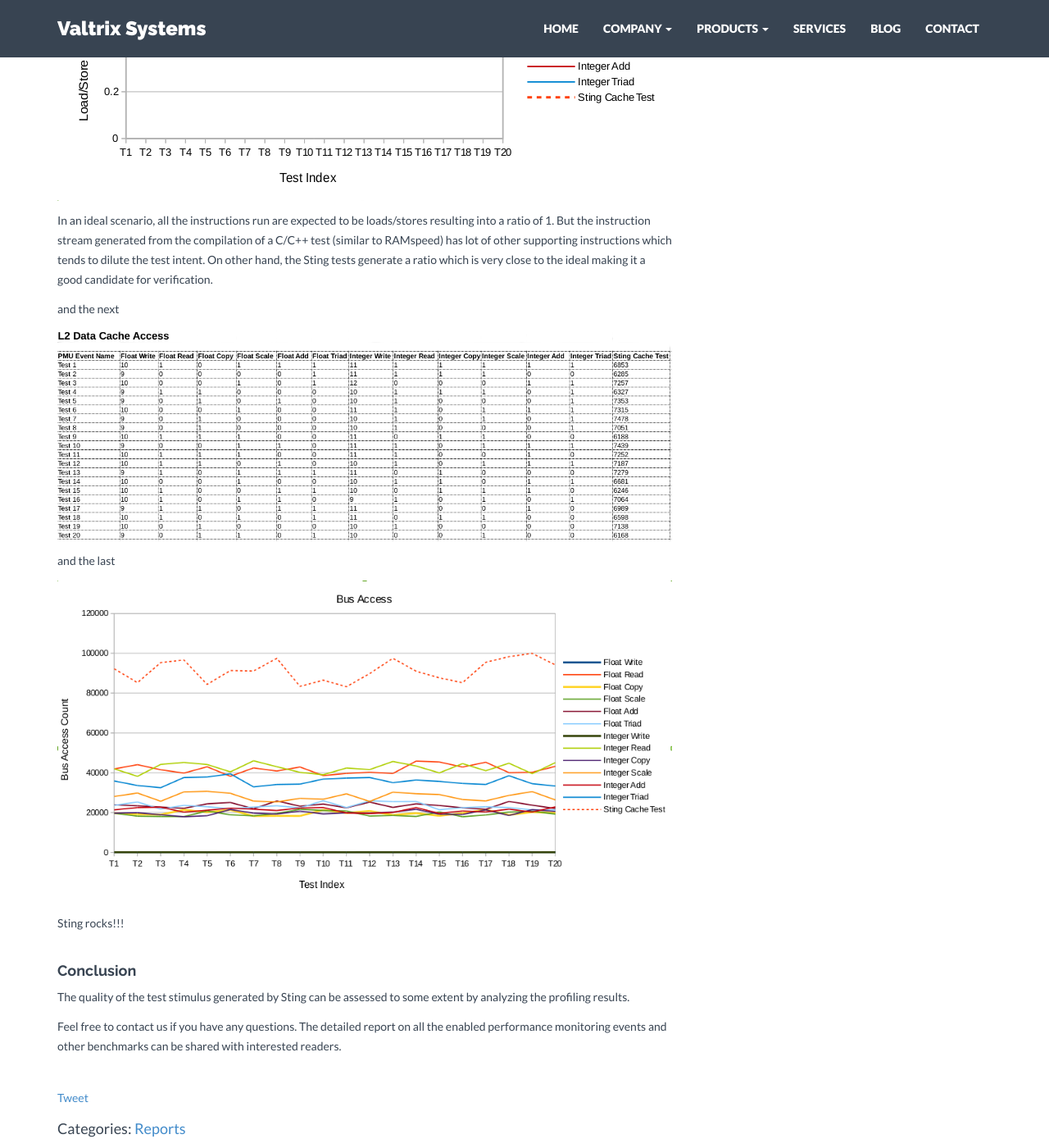
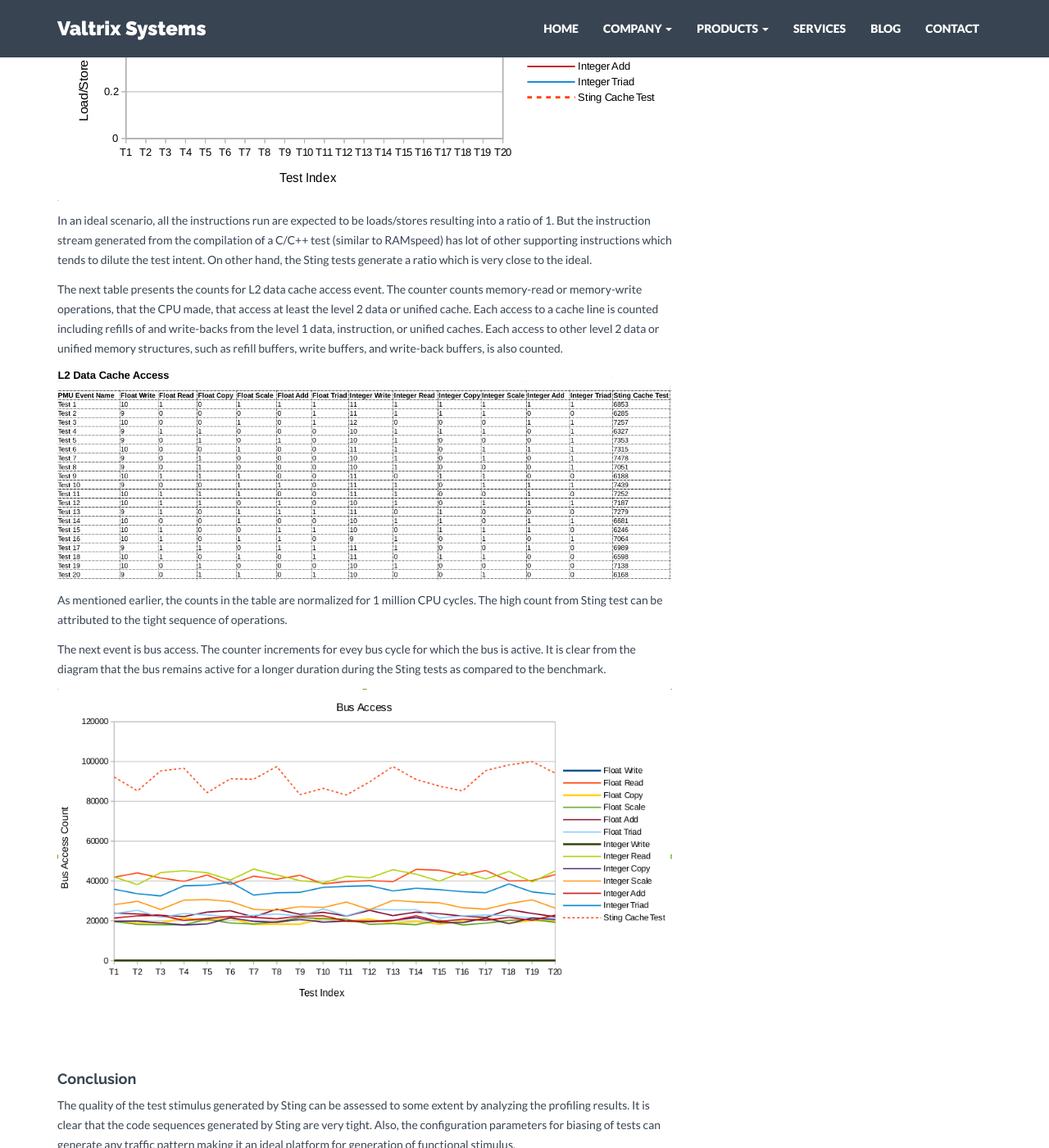
Before and after one commit to valtrix/valtrix.github.io, a Jekyll site: the page built from reports/_posts/2016-06-20-dragonboard-perfmon-data.markdown, in a window 1280 px wide and 1400 px high, scrolled down 2111 px. Shown: the whole window at 82% size. Built offline with Jekyll 4.4.1, drawn with Linux system fonts in a browser that asks for light colours; nearby versions of some CDN libraries; comment, search, counter and statistics services are not loaded; some of the changed text lies outside the part shown.

Commit message:
Change to the perfmon results blog

```diff
--- a/reports/_posts/2016-06-20-dragonboard-perfmon-data.markdown
+++ b/reports/_posts/2016-06-20-dragonboard-perfmon-data.markdown
@@ -55,23 +55,24 @@ The first event being presented here is on the load/store density of the instruc
 
 ![results_01](/assets/img/Load-Store-Density.png)
 
-In an ideal scenario, all the instructions run are expected to be loads/stores resulting into a ratio of 1. But the instruction stream generated from the compilation of a C/C++ test (similar to RAMspeed) has lot of other supporting instructions which tends to dilute the test intent. On other hand, the Sting tests generate a ratio which is very close to the ideal making it a good candidate for verification.
+In an ideal scenario, all the instructions run are expected to be loads/stores resulting into a ratio of 1. But the instruction stream generated from the compilation of a C/C++ test (similar to RAMspeed) has lot of other supporting instructions which tends to dilute the test intent. On other hand, the Sting tests generate a ratio which is very close to the ideal.
 
-and the next
+The next table presents the counts for L2 data cache access event. The counter counts memory-read or memory-write operations, that the CPU made, that access at least the level 2 data or unified cache. Each access to a cache line is counted including refills of and write-backs from the level 1 data, instruction, or unified caches. Each access to other level 2 data or unified memory structures, such as refill buffers, write buffers, and write-back buffers, is also counted.
 
 ![results_02](/assets/img/L2-Data-Cache-Access.png)
 
-and the last
+As mentioned earlier, the counts in the table are normalized for 1 million CPU cycles. The high count from Sting test can be attributed to the tight sequence of operations.
+
+The next event is bus access. The counter increments for evey bus cycle for which the bus is active. It is clear from the diagram that the bus remains active for a longer duration during the Sting tests as compared to the benchmark.
 
 ![results_03](/assets/img/Bus-Access.png)
 
-Sting rocks!!!
 <br/>
 <br/>
 
 #### Conclusion
 
-The quality of the test stimulus generated by Sting can be assessed to some extent by analyzing the profiling results.
+The quality of the test stimulus generated by Sting can be assessed to some extent by analyzing the profiling results. It is clear that the code sequences generated by Sting are very tight. Also, the configuration parameters for biasing of tests can generate any traffic pattern making it an ideal platform for generation of functional stimulus.
 
 Feel free to contact us if you have any questions. The detailed report on all the enabled performance monitoring events and other benchmarks can be shared with interested readers.
 <br/>
```
Also changed, not shown: other parts of reports/_posts/2016-06-20-dragonboard-perfmon-data.markdown (+1 -1 lines).
